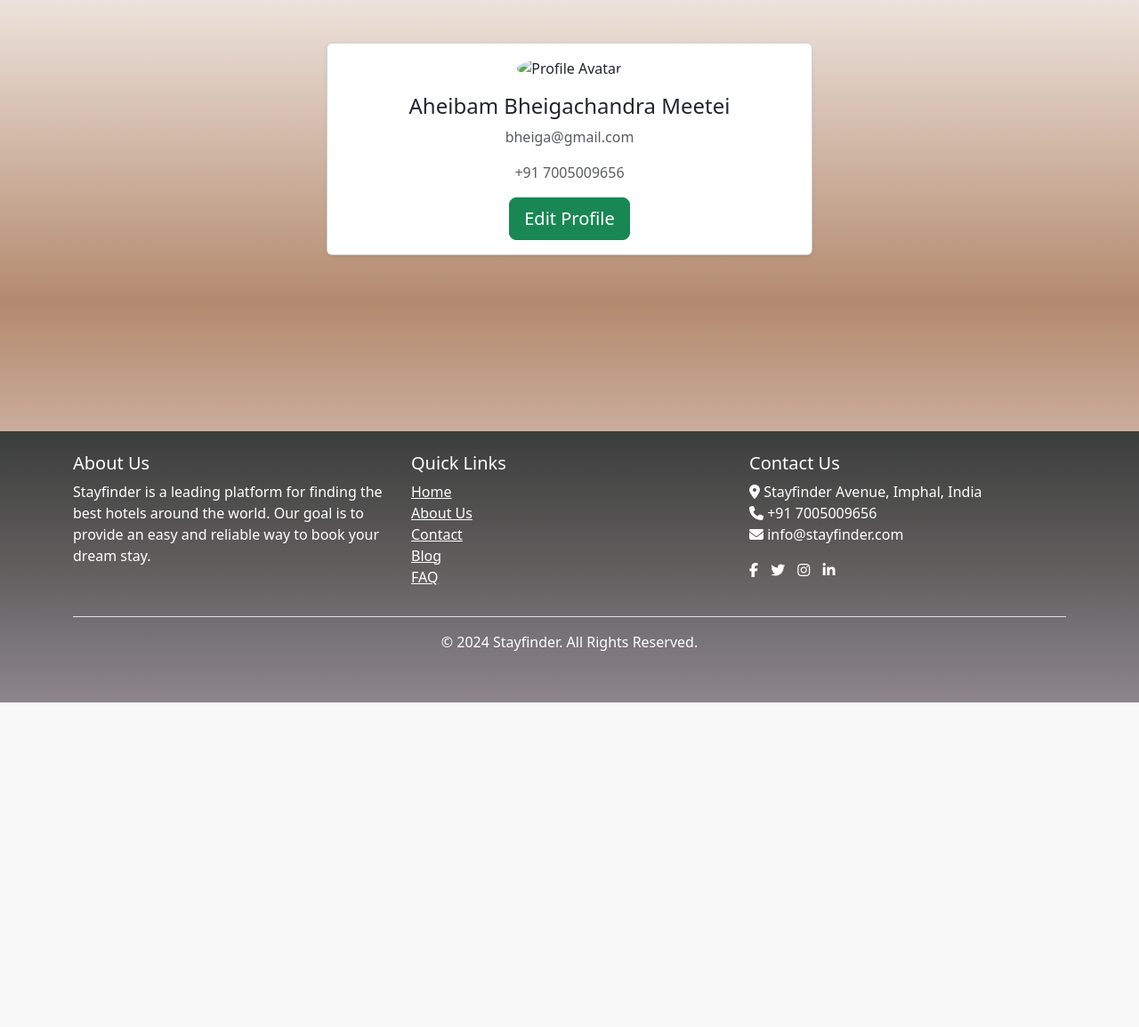
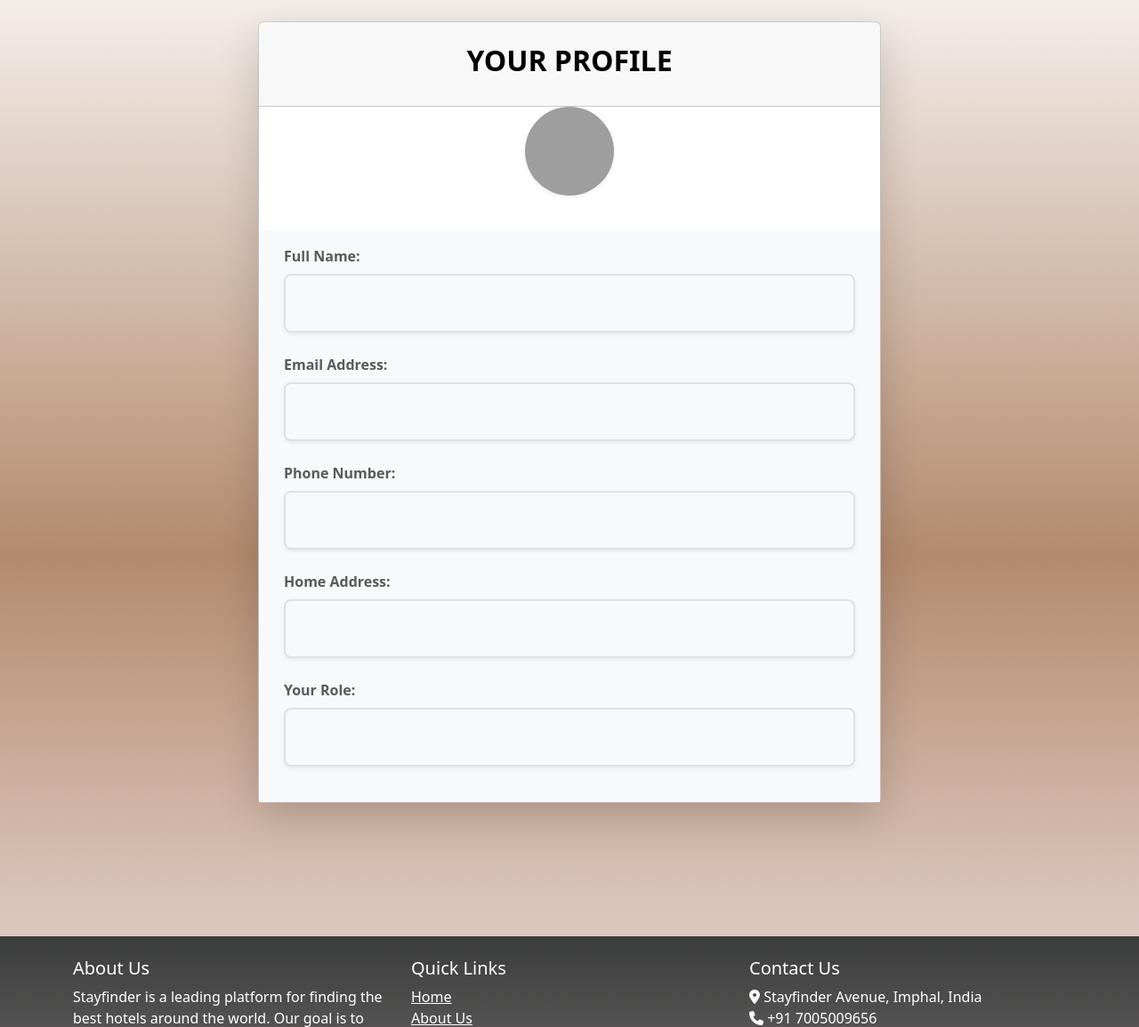
Before and after one commit to Nehru-Wairokpam/stayfinder, a Django app: template StayfinderApp/templates/profile.html in a window 1280 px wide. Shown: the part 110-1265 px from the top of the page at 89% size. Before the commit the page ends 900 px from the top, so only its background shows below. Run offline with Django 5.2, Linux system fonts and the light colour scheme; the template is opened without the code that fills it, so the values that code supplies are empty; some libraries are stand-ins or nearby versions; grey boxes are pictures that could not be loaded.

Commit message:
add profile pages

```diff
--- a/StayfinderApp/templates/profile.html
+++ b/StayfinderApp/templates/profile.html
@@ -1,20 +1,69 @@
 {% extends 'base.html' %}
 
 {% block content %}
+<!-- Profile Display Form -->
+<div class="card my-4 mx-auto" style="max-width: 700px;">
+    <div class="card border-0 rounded-3 shadow-lg">
+        <div class="card-header text-center bg-gradient-to-r from-teal-400 via-green-500 to-blue-600 text-white py-4 rounded-t-3">
+            <h2 class="fw-bold text-uppercase text-black text-shadow-lg">Your Profile</h2>
+        </div>
 
-<div class="container py-5">
-    <div class="row justify-content-center">
-        <div class="col-md-6">
-            <div class="card shadow-sm rounded">
-                <div class="card-body text-center">
-                    <img src="https://via.placeholder.com/120" alt="Profile Avatar" class="img-fluid rounded-circle mb-3">
-                    <h2 class="h4 font-weight-bold">Aheibam Bheigachandra Meetei</h2>
-                    <p class="text-muted">bheiga@gmail.com</p>
-                    <p class="text-muted">+91 7005009656</p>
-                    <button class="btn btn-success btn-lg">Edit Profile</button>
+        <!-- Profile Image -->
+        <div class="row mb-4">
+            <div class="col-12 text-center">
+                <div class="profile-image-container mb-3">
+                    <img src="https://www.gstatic.com/images/icons/material/system/1x/account_circle_black_48dp.png"
+                         alt="Profile Image" class="img-fluid rounded-circle shadow-sm border-4 border-white"
+                         style="width: 100px; height: 100px; object-fit: cover;">
                 </div>
             </div>
         </div>
+
+        <div class="card-body bg-light p-3">
+            <form id="profile" action="/profile/" method="post" class="needs-validation" novalidate>
+                {% csrf_token %}
+                <div class="container">
+                    <!-- Name -->
+                    <div class="mb-4">
+                        <label for="full_name" class="form-label fw-semibold text-muted">Full Name:</label>
+                        <div class="position-relative">
+                            <input type="text" name="full_name" class="form-control form-control-lg bg-light border-2 border-gray-300 shadow-sm rounded-3 px-4 py-3 transition-all duration-300 focus:bg-white focus:border-indigo-600 focus:ring-2 focus:ring-indigo-600"
+                                   id="full_name" value="{{ full_name }}" readonly>
+                        </div>
+                    </div>
+
+                    <!-- Email -->
+                    <div class="mb-4">
+                        <label for="email" class="form-label fw-semibold text-muted">Email Address:</label>
+                        <input type="email" name="email" class="form-control form-control-lg bg-light border-2 border-gray-300 shadow-sm rounded-3 px-4 py-3 transition-all duration-300 focus:bg-white focus:border-indigo-600 focus:ring-2 focus:ring-indigo-600"
+                               id="email" value="{{ email }}" readonly>
+                    </div>
+
+                    <!-- Phone -->
+                    <div class="mb-4">
+                        <label for="phone" class="form-label fw-semibold text-muted">Phone Number:</label>
+                        <input type="tel" name="phone" class="form-control form-control-lg bg-light border-2 border-gray-300 shadow-sm rounded-3 px-4 py-3 transition-all duration-300 focus:bg-white focus:border-indigo-600 focus:ring-2 focus:ring-indigo-600"
+                               id="phone" value="{{ phone }}" readonly>
+                    </div>
+
+                    <!-- Address -->
+                    <div class="mb-4">
+                        <label for="address" class="form-label fw-semibold text-muted">Home Address:</label>
+                        <input type="text" name="address" class="form-control form-control-lg bg-light border-2 border-gray-300 shadow-sm rounded-3 px-4 py-3 transition-all duration-300 focus:bg-white focus:border-indigo-600 focus:ring-2 focus:ring-indigo-600"
+                               id="address" value="{{ address }}" readonly>
+                    </div>
+
+                    <!-- Role -->
+                    <div class="mb-4">
+                        <label for="role" class="form-label fw-semibold text-muted">Your Role:</label>
+                        <input type="text" name="role" class="form-control form-control-lg bg-light border-2 border-gray-300 shadow-sm rounded-3 px-4 py-3 transition-all duration-300 focus:bg-white focus:border-indigo-600 focus:ring-2 focus:ring-indigo-600"
+                               id="role" value="{{ role }}" readonly>
+                    </div>
+                </div>
+            </form>
+        </div>
     </div>
 </div>
+
+
 {% endblock %}
```
Also changed, not shown: StayfinderApp/templates/HotelDetails/roomDetails.html (+57 -38 lines), StayfinderApp/templates/success.html (+42 -6 lines), StayfinderApp/templatetags/custom_filters.py (added, +11 -0 lines), StayfinderApp/views.py (+23 -7 lines), db.sqlite3.
